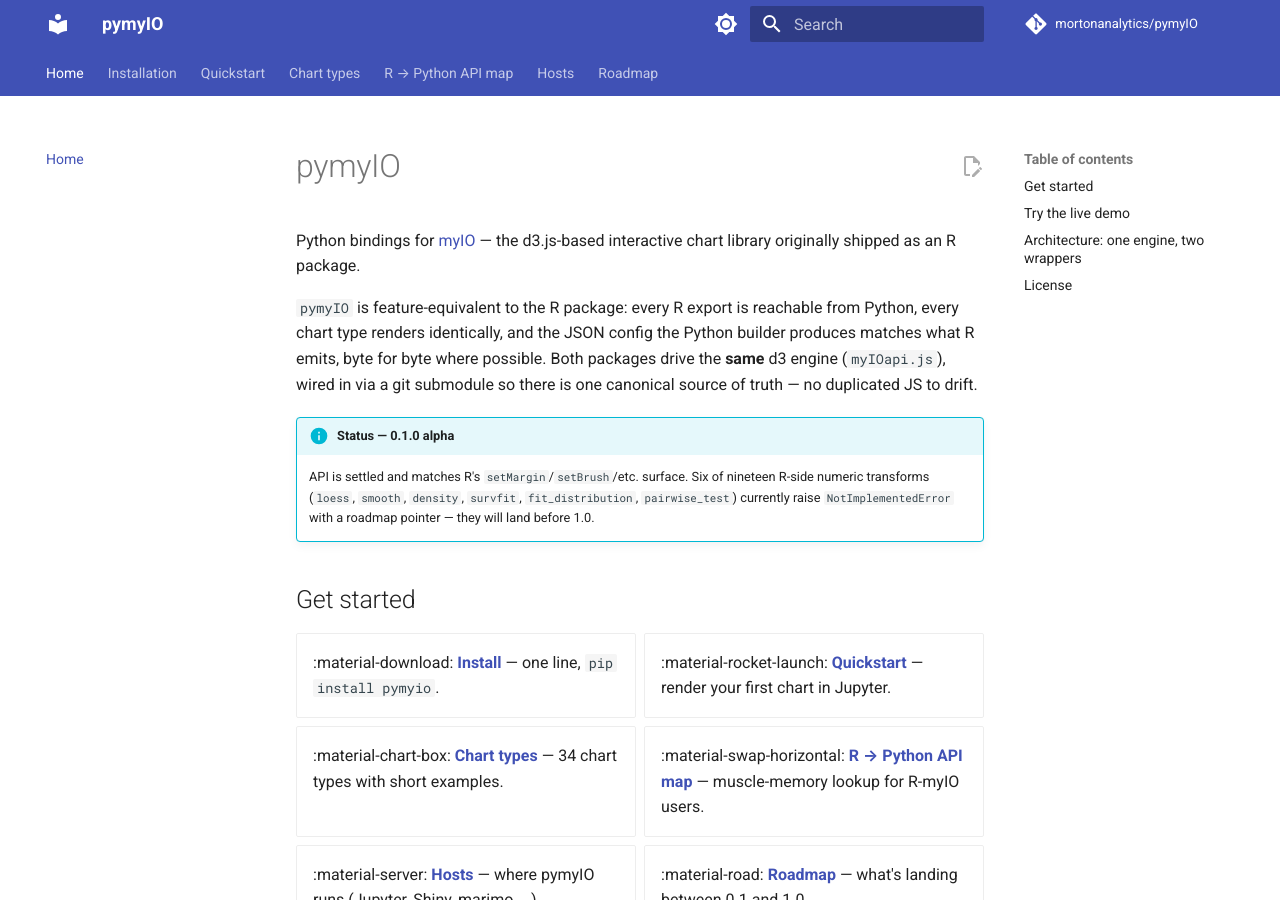
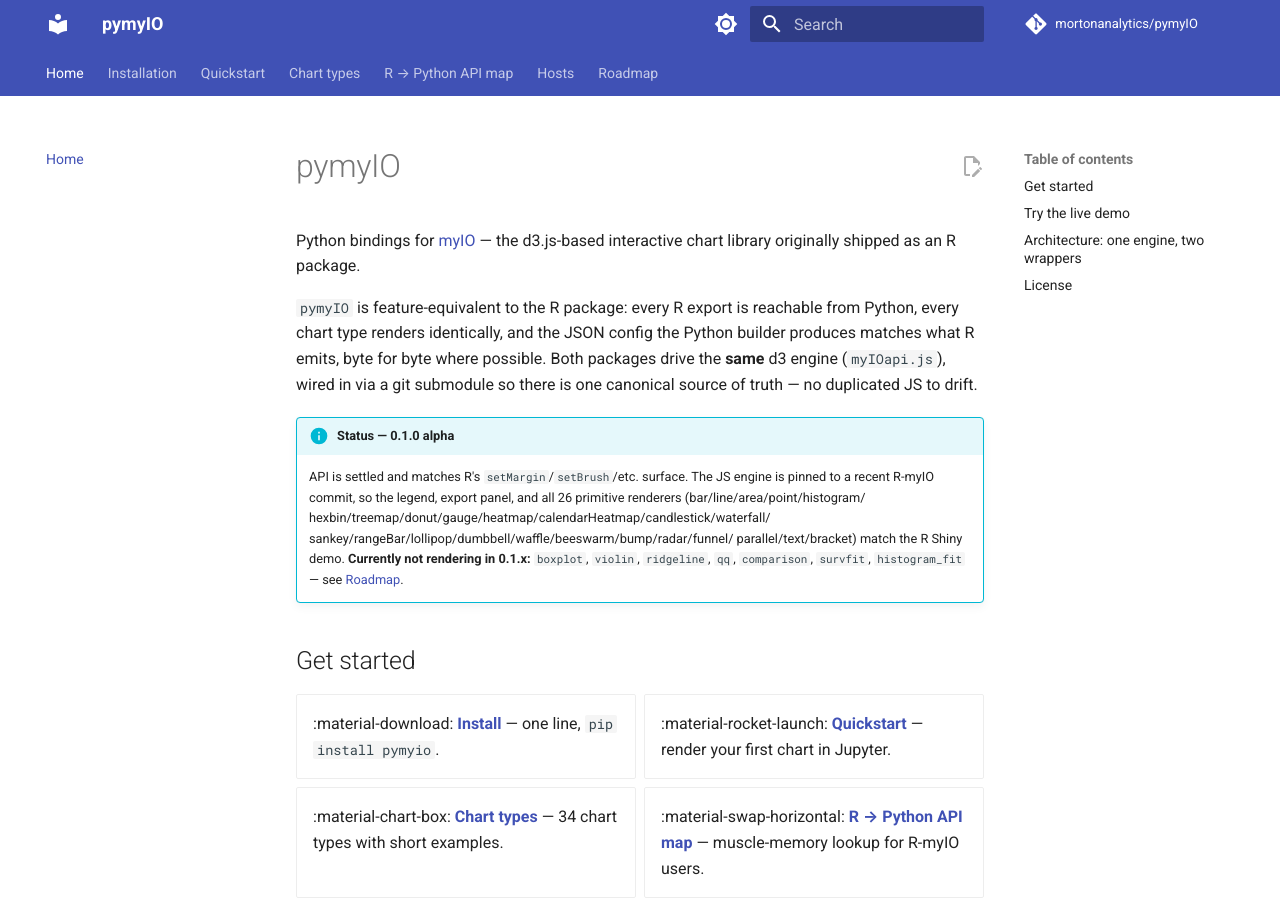
Before and after one commit to mortonanalytics/pymyIO, an MkDocs documentation site: the page built from docs/index.md, in a window 1280 px wide and 900 px high. Built offline with MkDocs 1.6.1 and Material for MkDocs 9.7.7, drawn with Linux system fonts in a browser that asks for light colours; comment, search, counter and statistics services are not loaded.

Commit message:
Bump engine submodule, drop charts that need composite-expansion fixes
Submodule pin: b985b9b (Mar 2026 picomatch bump) → 22e7303 (current
R-myIO main, post merge of develop). The bump pulls in the legend
redesign, PDF/SVG export improvements, calendarHeatmap renderer, the
full "More Charts" family (lollipop / dumbbell / waffle / beeswarm /
bump / radar / funnel), and assorted engine fixes.

Visual review against the deployed gallery confirmed: the bump fixes
8 of 12 broken chart tabs (lollipop, dumbbell, waffle, beeswarm, bump,
radar, funnel, calendarHeatmap). Remaining 4 — boxplot, violin,
ridgeline, qq — fail with "Unknown renderer type" because pymyio's
_expand_composite() emits a layer with the composite type itself
rather than expanding to the primitive bar/line/point layers the way
R's composite_boxplot()/composite_violin()/composite_ridgeline() do.
qq has a related shape — its transform writes to literal x_var/y_var
keys instead of the user's mapped column names.

Drop those four nav panels from the gallery, document the bugs in
"Known gaps" with a roadmap pointer, and add PYMYIO-C01..C05 to
docs/roadmap.md to track the composite-expansion port.

Co-Authored-By: Claude Opus 4.7 (1M context) <noreply@anthropic.com>

```diff
--- a/docs/index.md
+++ b/docs/index.md
@@ -11,10 +11,14 @@ submodule so there is one canonical source of truth — no duplicated JS to
 drift.
 
 !!! info "Status — 0.1.0 alpha"
-    API is settled and matches R's `setMargin`/`setBrush`/etc. surface. Six of
-    nineteen R-side numeric transforms (`loess`, `smooth`, `density`,
-    `survfit`, `fit_distribution`, `pairwise_test`) currently raise
-    `NotImplementedError` with a roadmap pointer — they will land before 1.0.
+    API is settled and matches R's `setMargin`/`setBrush`/etc. surface. The
+    JS engine is pinned to a recent R-myIO commit, so the legend, export
+    panel, and all 26 primitive renderers (bar/line/area/point/histogram/
+    hexbin/treemap/donut/gauge/heatmap/calendarHeatmap/candlestick/waterfall/
+    sankey/rangeBar/lollipop/dumbbell/waffle/beeswarm/bump/radar/funnel/
+    parallel/text/bracket) match the R Shiny demo. **Currently not rendering
+    in 0.1.x:** `boxplot`, `violin`, `ridgeline`, `qq`, `comparison`,
+    `survfit`, `histogram_fit` — see [Roadmap](roadmap.md).
 
 ## Get started
 
```
Also changed, not shown: docs/charts.md (+11 -8 lines), docs/roadmap.md (+12 -0 lines), 1 other file.
